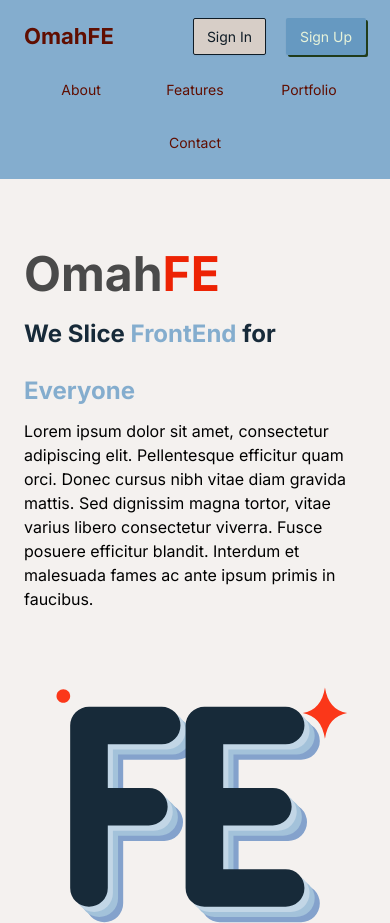
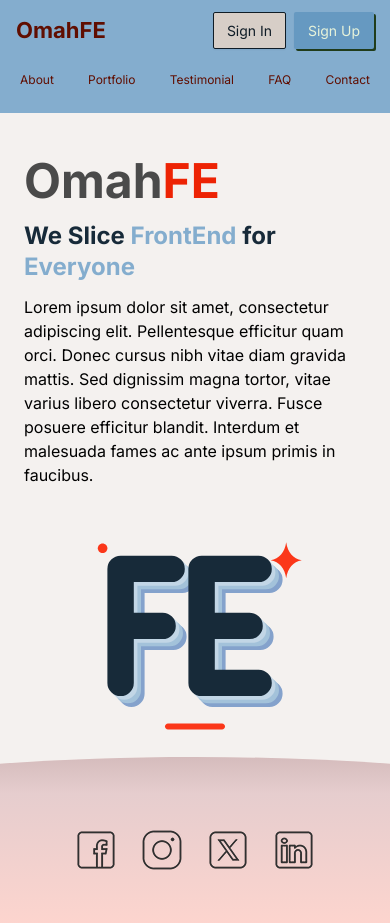
Before and after one commit to pommpoom/erlangga-mandala-putra-frontend-omahti, a plain HTML site: page index.html in a window 390 px wide. Shown: the top 923 px of the page. Drawn offline with Linux system fonts and the light colour scheme; a web font is replaced by a local one.

Commit message:
feat: update sticky navbar and mobile responsiveness

```diff
--- a/index.html
+++ b/index.html
@@ -28,8 +28,9 @@
 
       <div class="navbar__links">
         <a href="#about">About</a>
-        <a href="#features">Features</a>
         <a href="#portfolio">Portfolio</a>
+        <a href="#testimonials">Testimonial</a>
+        <a href="#faq">FAQ</a>
         <a href="#contact">Contact</a>
       </div>
 
@@ -234,7 +235,7 @@
     </section>
     </div>
     <div class="page-band page-band--testimonials">
-    <section class="testimonial-section" aria-labelledby="testimonial-title">
+    <section class="testimonial-section" id="testimonials" aria-labelledby="testimonial-title">
       <h2 class="testimonial-heading" id="testimonial-title">
         <img class="testimonial-heading__artwork" src="assets/images/testimonial-title.svg" alt="What They Say about OmahFE?">
       </h2>
@@ -296,7 +297,7 @@
     </section>
     </div>
     <div class="page-band page-band--faq">
-    <section class="faq-section" aria-labelledby="faq-title">
+    <section class="faq-section" id="faq" aria-labelledby="faq-title">
       <h2 class="faq-heading" id="faq-title">
         <img class="faq-heading__artwork" src="assets/images/faq-title.svg" alt="FAQ">
       </h2>
--- a/style.css
+++ b/style.css
@@ -59,7 +59,14 @@ a {
    NAVBAR
 ========================= */
 
+html {
+  scroll-padding-top: 85px;
+}
+
 .site-header {
+  position: sticky;
+  top: 0;
+  z-index: 100;
   width: 100%;
   margin: 0 auto;
   background-color: #84adce;
@@ -1252,21 +1259,39 @@ a {
 }
 
 @media (max-width: 1100px) {
+  html {
+    scroll-padding-top: 125px;
+  }
+
   .navbar {
-    padding-right: 24px;
-    padding-left: 24px;
+    padding: 12px 16px;
     flex-wrap: wrap;
-    gap: 16px;
+    gap: 8px 12px;
+  }
+
+  .navbar__brand {
+    width: auto;
+  }
+
+  .navbar__actions {
+    gap: 8px;
   }
 
   .navbar__links {
     order: 3;
     width: 100%;
-    justify-content: center;
-    flex-wrap: wrap;
-    gap: 16px;
+    justify-content: space-between;
+    flex-wrap: nowrap;
+    gap: 0;
   }
 
+  .navbar__links a {
+    width: auto;
+    height: 44px;
+    padding: 0 4px;
+    font-size: clamp(12px, 3vw, 14px);
+    white-space: nowrap;
+  }
 }
 
 @media (max-width: 1033px) {
@@ -1286,8 +1311,8 @@ a {
 @media (max-width: 1031px) {
   .hero {
     height: auto;
-    min-height: 816px;
-    padding: 64px 24px 220px;
+    min-height: 0;
+    padding: 40px 24px 181px;
   }
 
   .hero__content {
@@ -1299,7 +1324,7 @@ a {
     max-width: 584px;
     margin: 0 auto;
     grid-template-columns: minmax(0, 1fr);
-    gap: 32px;
+    gap: 24px;
     z-index: 1;
   }
 
@@ -1312,22 +1337,27 @@ a {
 
   .hero__copy {
     padding-top: 0;
+    display: flex;
+    flex-direction: column;
+    gap: 12px;
   }
 
   .hero__title {
     height: auto;
     font-size: clamp(48px, 12vw, 96px);
-    line-height: 1.3;
+    line-height: 1.15;
   }
 
   .hero__tagline {
     height: auto;
     white-space: normal;
     font-size: clamp(24px, 5vw, 38px);
+    line-height: 1.3;
   }
 
   .hero__illustration {
-    width: min(100%, 400px);
+    width: min(100%, 40vw, 320px);
+    min-width: min(100%, 240px);
     height: auto;
     justify-self: center;
   }
```
